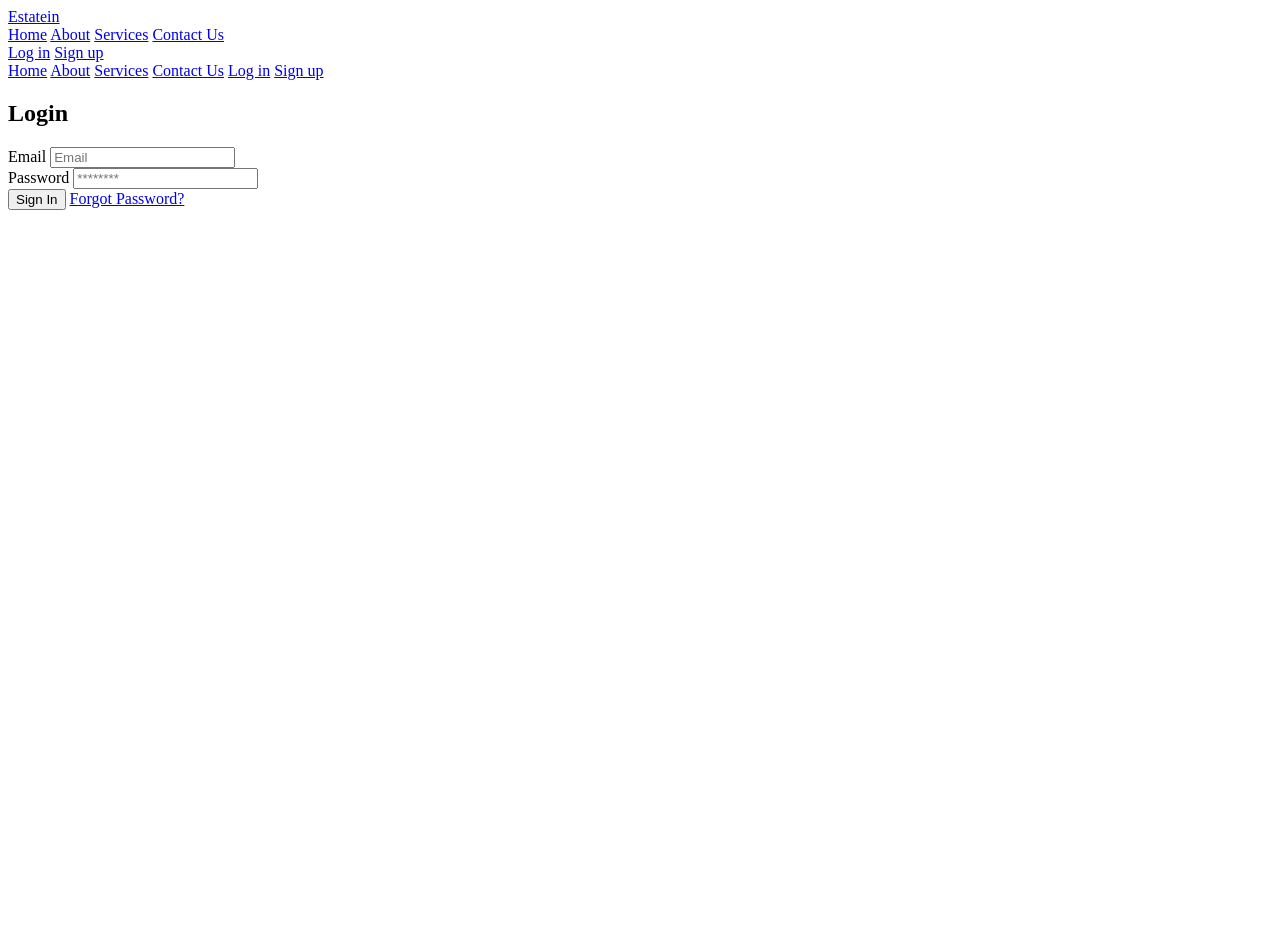
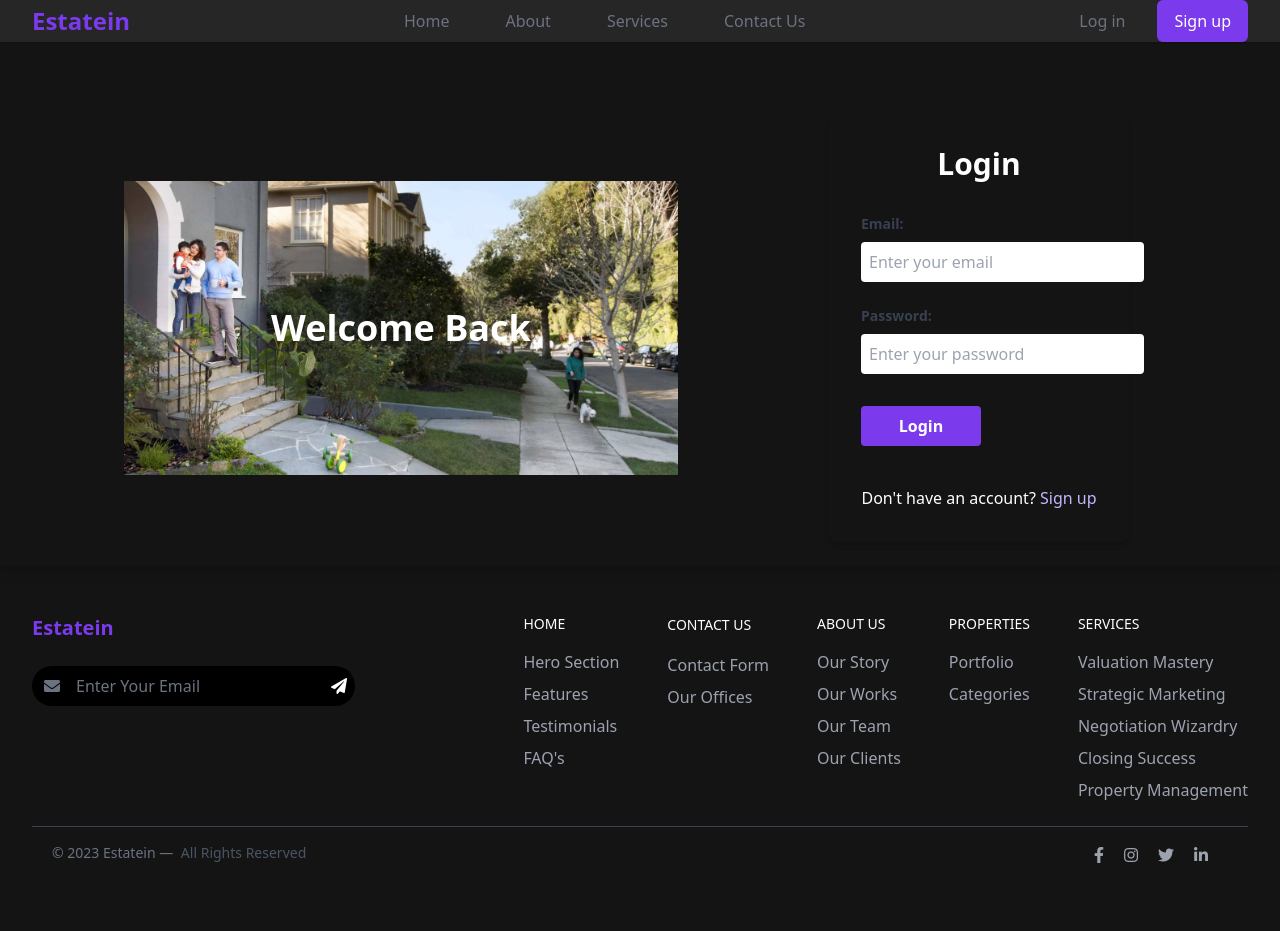
Before and after one commit to itzibtihal/immo, a PHP site: page /View/auth/login.php in a window 1280 px wide. Before the commit the page ends 210 px from the top, so only its background shows below. Run offline with PHP 8.4, Linux system fonts and the light colour scheme; some libraries are stand-ins or nearby versions.

Commit message:
added the login page

```diff
--- a/Assets/css/style.css
+++ b/Assets/css/style.css
@@ -153,3 +153,7 @@
     margin-left: 100px;
 }
 }
+
+.more-width{
+    width: 120%!important;
+}
--- a/View/auth/login.php
+++ b/View/auth/login.php
@@ -1,60 +1,55 @@
-<?php
-session_start();
-if (isset($_SESSION['loggedin']) && $_SESSION['loggedin'] === true) {
-    header("Location: http://localhost:63342/MVC_Library/View/User/books.php");
-    exit;
-}
+<!DOCTYPE html>
+<html lang="en">
+<head>
+    <meta charset="UTF-8">
+    <meta name="viewport" content="width=device-width, initial-scale=1.0">
+    <title>Estatein - Login</title>
+    <link href="https://cdn.jsdelivr.net/npm/tailwindcss@2.1.2/dist/tailwind.min.css" rel="stylesheet">
+    <link rel="stylesheet" href="https://cdnjs.cloudflare.com/ajax/libs/font-awesome/5.15.3/css/all.min.css">
+    <link href="../../Assets/css/style.css" rel="stylesheet">
+</head>
 
-$errors = $_SESSION['errors'] ?? [];
-session_unset();
-$pageTitle = 'Login';
-include '../templates/header.php';
-?>
+<body class="custom-bg text-gray-400">
+<?php include '../../View/templates/header.php'; ?>
 
-<div class="flex items-center justify-center h-screen">
-    <div class="bg-white p-8 rounded shadow-md w-full max-w-sm">
-        <h2 class="text-2xl font-bold mb-4 text-gray-800">Login</h2>
+<div class="custom-bg rounded shadow-lg p-6 mt-12 md:flex md:items-center relative">
+    <div class="centred md:w-1/2 relative">
+        <img src="../../Assets/img/hiDpiExtraLarge.webp" alt="Hero Image" class="w-full h-auto">
+        <div class="absolute inset-0 flex items-center justify-center">
+            <div class="text-center">
+                <h1 class="text-white text-4xl font-bold">Welcome Back</h1>
+            </div>
+        </div>
+    </div>
 
-        <form action="../../app/Controller/LoginController.php" method="POST">
-            <?php if (isset($errors['login'])): ?>
-                <div class="mb-4 text-red-500">
-                    <?php echo $errors['login']; ?>
-                </div>
-            <?php endif; ?>
-            <!-- Email Field -->
-            <div class="mb-4">
-                <label class="block text-gray-700 text-sm font-bold mb-2" for="email">
-                    Email
-                </label>
-                <input class="shadow appearance-none border <?php echo isset($errors['email']) ? 'border-red-500' : ''; ?> rounded w-full py-2 px-3 text-gray-700 leading-tight focus:outline-none focus:shadow-outline" id="email" name="email" type="text" placeholder="Email">
-                <?php if (isset($errors['email'])): ?>
-                    <span class="text-red-500 text-xs italic"><?php echo $errors['email']; ?></span>
-                <?php endif; ?>
+    <!-- Login form -->
+    <div class="md:w-1/2 mt-6 md:mt-0 md:ml-6">
+        <div class="form-inputs-container bg-custom-dark p-8 rounded-lg shadow-md">
+            <h2 class="text-3xl font-bold text-white mb-8 text-center">Login</h2>
+            <div class="mb-6">
+                <label for="email" class="block text-white text-sm font-bold mb-2">Email:</label>
+                <input id="email" type="email" placeholder="Enter your email" class="more-width p-2 rounded focus:outline-none focus:shadow-outline" />
             </div>
 
-            <!-- Password Field -->
-            <div class="mb-6">
-                <label class="block text-gray-700 text-sm font-bold mb-2" for="password">
-                    Password
-                </label>
-                <input class="shadow appearance-none border <?php echo isset($errors['password']) ? 'border-red-500' : ''; ?> rounded w-full py-2 px-3 text-gray-700 mb-3 leading-tight focus:outline-none focus:shadow-outline" id="password" name="password" type="password" placeholder="********">
-                <?php if (isset($errors['password'])): ?>
-                    <span class="text-red-500 text-xs italic"><?php echo $errors['password']; ?></span>
-                <?php endif; ?>
+            <div class="mb-8">
+                <label for="password" class="block text-white text-sm font-bold mb-2">Password:</label>
+                <input id="password" type="password" placeholder="Enter your password" class="more-width p-2 rounded focus:outline-none focus:shadow-outline" />
             </div>
 
-            <!-- Submit Button -->
             <div class="flex items-center justify-between">
-                <button class="bg-blue-500 hover:bg-blue-700 text-white font-bold py-2 px-4 rounded focus:outline-none focus:shadow-outline" type="submit">
-                    Sign In
-                </button>
-                <a class="inline-block align-baseline font-bold text-sm text-blue-500 hover:text-blue-800" href="/path-to-forgot-password">
-                    Forgot Password?
-                </a>
+                <button class="sign-up-button bg-purple-600 hover:bg-purple-700 text-white font-bold py-2 px-4 rounded focus:outline-none focus:shadow-outline transition duration-300">Login</button>
             </div>
-        </form>
+
+            <div class="text-center mt-6">
+                <p class="text-white">
+                    Don't have an account? <a href="signup.php" class="text-purple-300 hover:text-purple-500">Sign up</a>
+                </p>
+            </div>
+        </div>
     </div>
 </div>
 
+<?php include '../../View/templates/footer.php'; ?>
+<script src="../../Assets/js/myscript.js"></script>
 </body>
 </html>
--- a/View/auth/signup.php
+++ b/View/auth/signup.php
@@ -55,7 +55,7 @@
                 <input id="address" class="p-2 border border-gray-300 rounded" type="text" placeholder="Address" />
                 <div class="flex items-center justify-between">
                     <button class="sign-up-button bg-purple-600 text-white px-6 py-2 rounded transition duration-300 hover:bg-purple-700 focus:outline-none focus:ring">Sign Up</button>
-                    <p class="text-white ml-4"><a href="#" class="text-purple-300 hover:underline">Already have an account?</a></p>
+                    <p class="text-white ml-4"><a href="login.php" class="text-purple-300 hover:underline">Already have an account?</a></p>
                 </div>
             </div>
         </div>
@@ -63,7 +63,6 @@
 </div>
 
 <?php include '../../View/templates/footer.php'; ?>
-
 <script src="../../Assets/js/myscript.js"></script>
 </body>
 </html>
```
